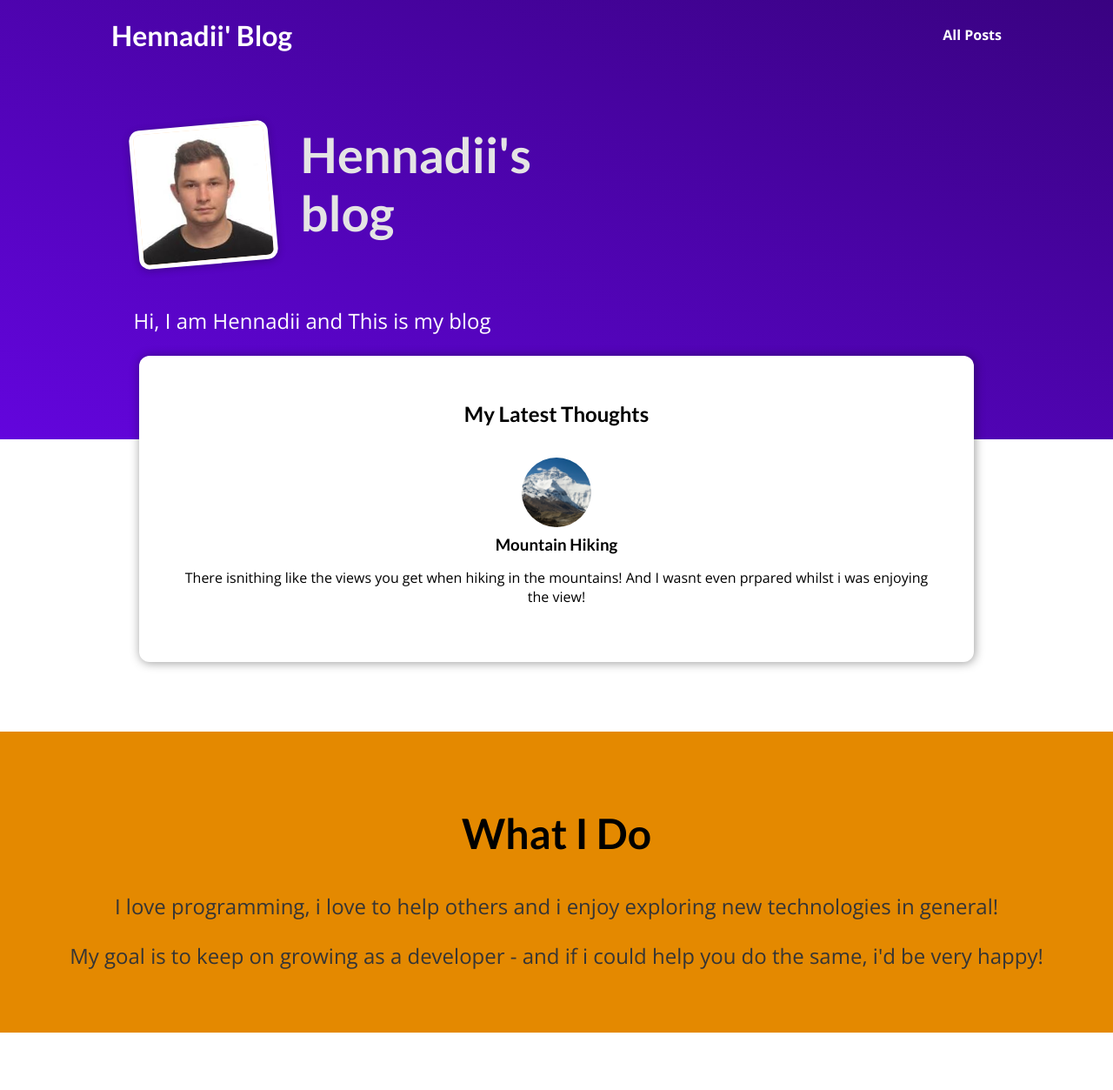
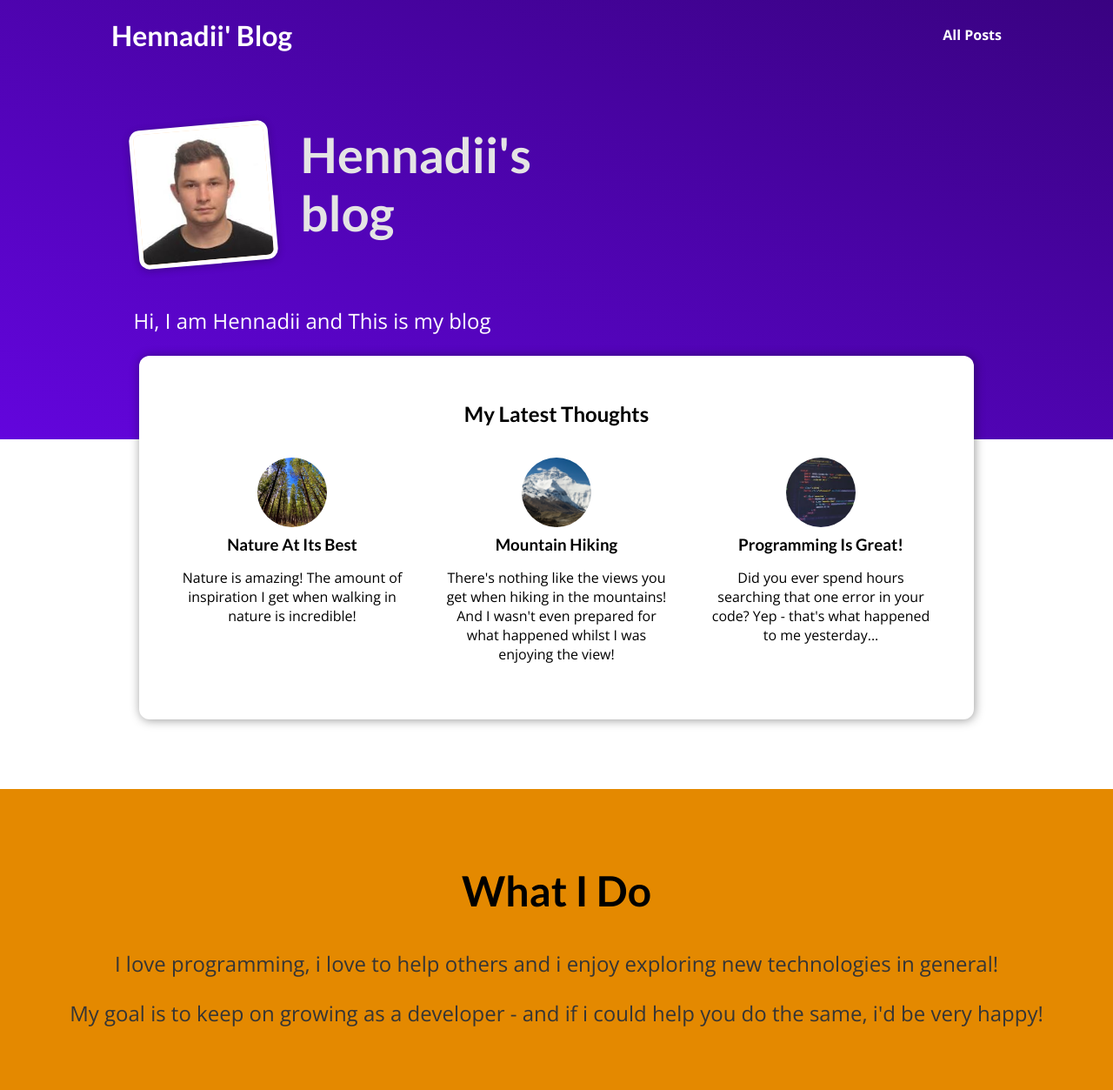
Before and after one commit to HennadiiBorysevych/myblog, a Django app: page / in a window 1280 px wide. Shown: the whole page at 87% size. Before the commit the page ends 1187 px from the top, so only its background shows below. Run offline with Django 5.2, Linux system fonts and the light colour scheme.

Commit message:
featr:post

```diff
--- a/my_site/blog/templates/blog/includes/post.html
+++ b/my_site/blog/templates/blog/includes/post.html
@@ -6,11 +6,10 @@
 <li>
     <acticle class="post">
         <a href="{% url "posts-detail-page" "the-mountains" %}">
-            <img width="900" height="500" src="{% static "blog/images/everest.jpg" %}" alt="Mountain Hiking " />
+            <img width="900" height="500" src="{% static "blog/images/"|add:post.image %}" alt="Mountain Hiking " />
             <div class="post__content">
-                <h3>Mountain Hiking</h3>
-                <p>There isnithing like the views you get when hiking in the mountains! And
-                    I wasnt even prpared whilst i was enjoying the view!</p>
+                <h3>{{post.title}}</h3>
+                <p>{{post.excerpt}}</p>
             </div>
         </a>
     </acticle>
--- a/my_site/blog/templates/blog/index.html
+++ b/my_site/blog/templates/blog/index.html
@@ -28,18 +28,9 @@ My Blog
         My Latest Thoughts
     </h2>
     <ul>
-        <li>
-            <acticle class="post">
-                <a href="{% url "posts-detail-page" "the-mountains" %}">
-                    <img width="900" height="500" src="{% static "blog/images/everest.jpg" %}" alt="Mountain Hiking " />
-                    <div class="post__content">
-                        <h3>Mountain Hiking</h3>
-                        <p>There isnithing like the views you get when hiking in the mountains! And
-                            I wasnt even prpared whilst i was enjoying the view!</p>
-                    </div>
-                </a>
-            </acticle>
-        </li>
+      {% for post in posts %}
+      {% include "blog/includes/post.html" %}
+      {% endfor %}
     </ul>
   </section>
   <section id="about">
--- a/my_site/blog/urls.py
+++ b/my_site/blog/urls.py
@@ -5,5 +5,5 @@ from . import views
 urlpatterns = [
     path('',views.starting_page, name="starting-page" ),
     path('posts', views.posts, name="posts-page"),
-    path('posts/<slug:slug>', views.post_detaild, name="posts-detail-page"), #
+    path('posts/<slug:slug>', views.post_detaild, ), #
 ]
--- a/my_site/blog/views.py
+++ b/my_site/blog/views.py
@@ -1,14 +1,91 @@
 from django.shortcuts import render
 from django.http import HttpResponse
+from datetime import date
+
 # Create your views here.
+
+all_posts = [
+    {
+        "slug": "hike-in-the-mountains",
+        "image": "everest.jpg",
+        "author": "Maximilian",
+        "date": date(2021, 7, 21),
+        "title": "Mountain Hiking",
+        "excerpt": "There's nothing like the views you get when hiking in the mountains! And I wasn't even prepared for what happened whilst I was enjoying the view!",
+        "content": """
+          Lorem ipsum dolor sit amet consectetur adipisicing elit. Officiis nobis
+          aperiam est praesentium, quos iste consequuntur omnis exercitationem quam
+          velit labore vero culpa ad mollitia? Quis architecto ipsam nemo. Odio.
+
+          Lorem ipsum dolor sit amet consectetur adipisicing elit. Officiis nobis
+          aperiam est praesentium, quos iste consequuntur omnis exercitationem quam
+          velit labore vero culpa ad mollitia? Quis architecto ipsam nemo. Odio.
+
+          Lorem ipsum dolor sit amet consectetur adipisicing elit. Officiis nobis
+          aperiam est praesentium, quos iste consequuntur omnis exercitationem quam
+          velit labore vero culpa ad mollitia? Quis architecto ipsam nemo. Odio.
+        """
+    },
+    {
+        "slug": "programming-is-fun",
+        "image": "coding.jpg",
+        "author": "Maximilian",
+        "date": date(2022, 3, 10),
+        "title": "Programming Is Great!",
+        "excerpt": "Did you ever spend hours searching that one error in your code? Yep - that's what happened to me yesterday...",
+        "content": """
+          Lorem ipsum dolor sit amet consectetur adipisicing elit. Officiis nobis
+          aperiam est praesentium, quos iste consequuntur omnis exercitationem quam
+          velit labore vero culpa ad mollitia? Quis architecto ipsam nemo. Odio.
+
+          Lorem ipsum dolor sit amet consectetur adipisicing elit. Officiis nobis
+          aperiam est praesentium, quos iste consequuntur omnis exercitationem quam
+          velit labore vero culpa ad mollitia? Quis architecto ipsam nemo. Odio.
+
+          Lorem ipsum dolor sit amet consectetur adipisicing elit. Officiis nobis
+          aperiam est praesentium, quos iste consequuntur omnis exercitationem quam
+          velit labore vero culpa ad mollitia? Quis architecto ipsam nemo. Odio.
+        """
+    },
+    {
+        "slug": "into-the-woods",
+        "image": "woods.jpg",
+        "author": "Maximilian",
+        "date": date(2020, 8, 5),
+        "title": "Nature At Its Best",
+        "excerpt": "Nature is amazing! The amount of inspiration I get when walking in nature is incredible!",
+        "content": """
+          Lorem ipsum dolor sit amet consectetur adipisicing elit. Officiis nobis
+          aperiam est praesentium, quos iste consequuntur omnis exercitationem quam
+          velit labore vero culpa ad mollitia? Quis architecto ipsam nemo. Odio.
+
+          Lorem ipsum dolor sit amet consectetur adipisicing elit. Officiis nobis
+          aperiam est praesentium, quos iste consequuntur omnis exercitationem quam
+          velit labore vero culpa ad mollitia? Quis architecto ipsam nemo. Odio.
+
+          Lorem ipsum dolor sit amet consectetur adipisicing elit. Officiis nobis
+          aperiam est praesentium, quos iste consequuntur omnis exercitationem quam
+          velit labore vero culpa ad mollitia? Quis architecto ipsam nemo. Odio.
+        """
+    }
+]
+
+
+def get_date(post):
+    return post['date']
 
 
 def starting_page(req):
-    return render(req,'blog/index.html')
+    sorted_posts = sorted(all_posts, key=get_date)  # ????
+    latest_posts = sorted_posts[-3:]
+    return render(req, 'blog/index.html', {"posts": latest_posts})
 
 
 def posts(req):
-    return render(req, 'blog/all-posts.html')
+    return render(req, 'blog/all-posts.html', {"all_posts": all_posts})
 
-def post_detaild(req,slug):
-    return render(req, 'blog/post-detail.html')
+
+def post_detaild(req, slug):
+    selected_post = next(post for post in all_posts if post["slug"] == slug)
+
+    return render(req, 'blog/post-detail.html', {"post": selected_post})
```
Also changed, not shown: my_site/blog/templates/blog/all-posts.html (+5 -5 lines), my_site/blog/templates/blog/post-detail.html (+3 -6 lines).
